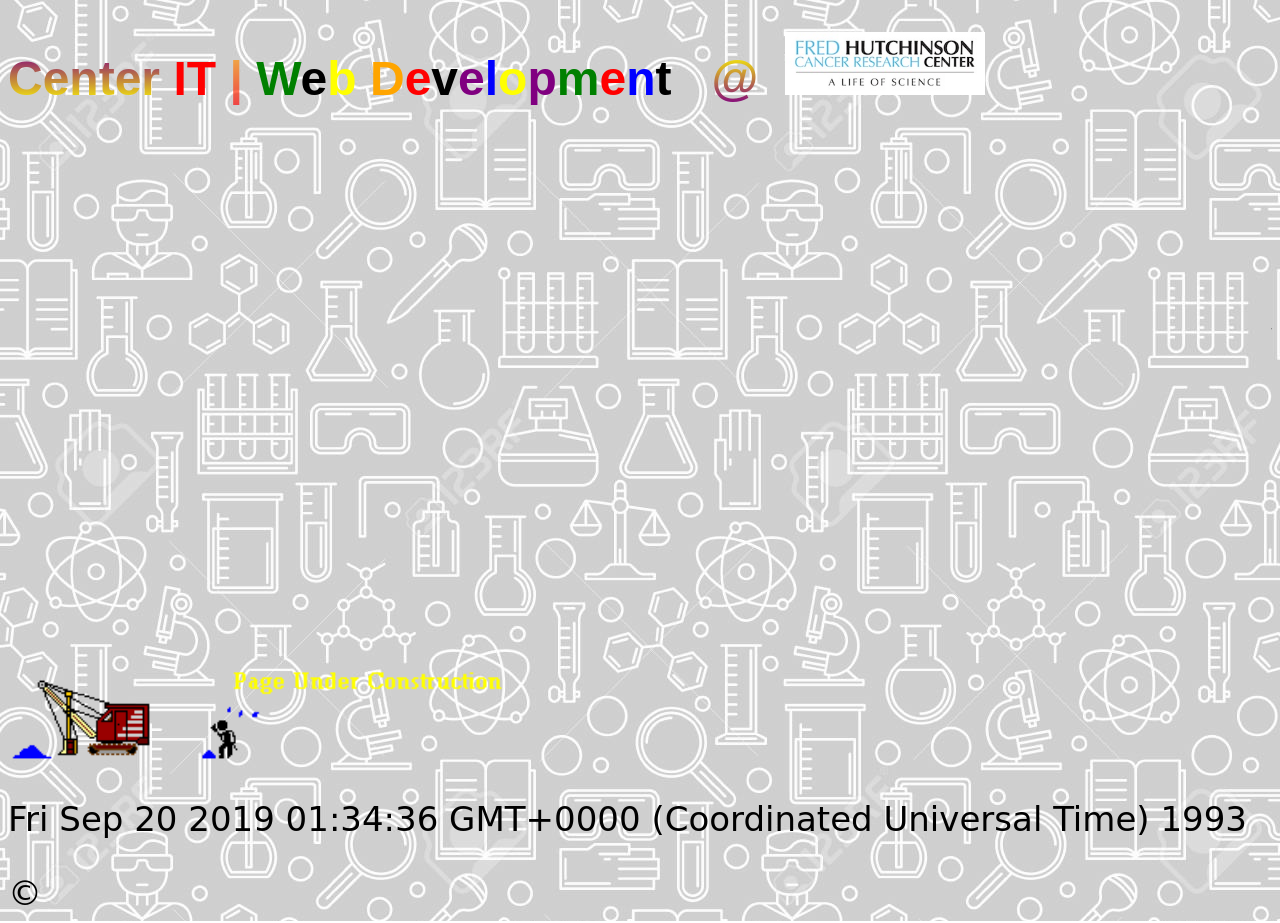
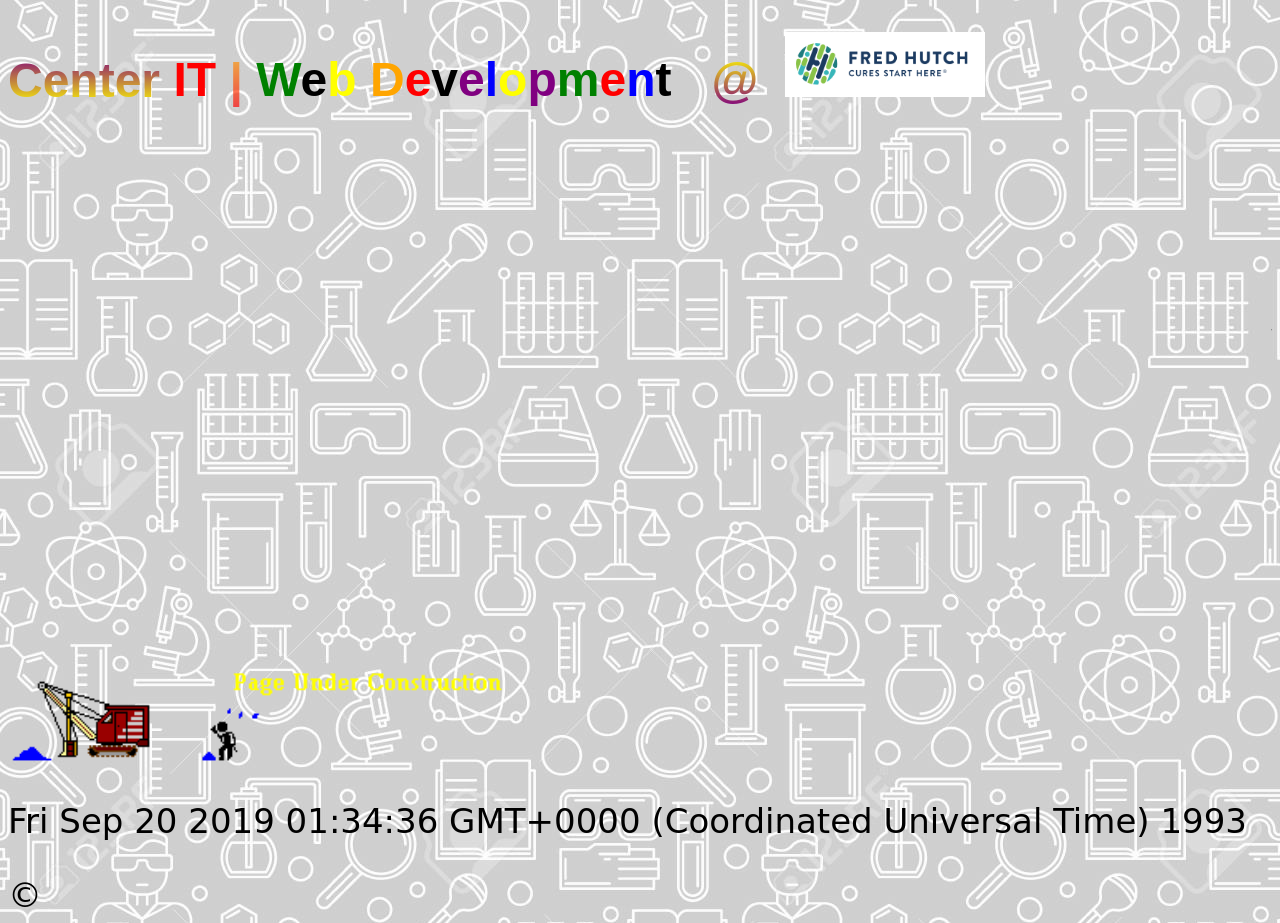
Before and after one commit to EAS-Web-Development/CIT-Web-Development-Website-Circa-1993-UPDATED, a plain HTML site: page index.html in a window 1280 px wide. Drawn offline with Linux system fonts and the light colour scheme.

Commit message:
Fixed - Logo

```diff
--- a/index.html
+++ b/index.html
@@ -17,7 +17,7 @@
         class="yellow">o</span><span class="purple">p</span><span class="green">m</span><span class="red">e</span><span
         class="blue">n</span>t
       &nbsp; <span class="at">&#64;</span> &nbsp;<a href="https://www.fredhutch.org"><img class="fh-logo"
-          src="fh-logo-old.jpg" alt="Fred Hutch Logo" /></a>
+          src="fh-logo.png" alt="Fred Hutch Logo" /></a>
     </h1>
   </header>
   <main>
```
